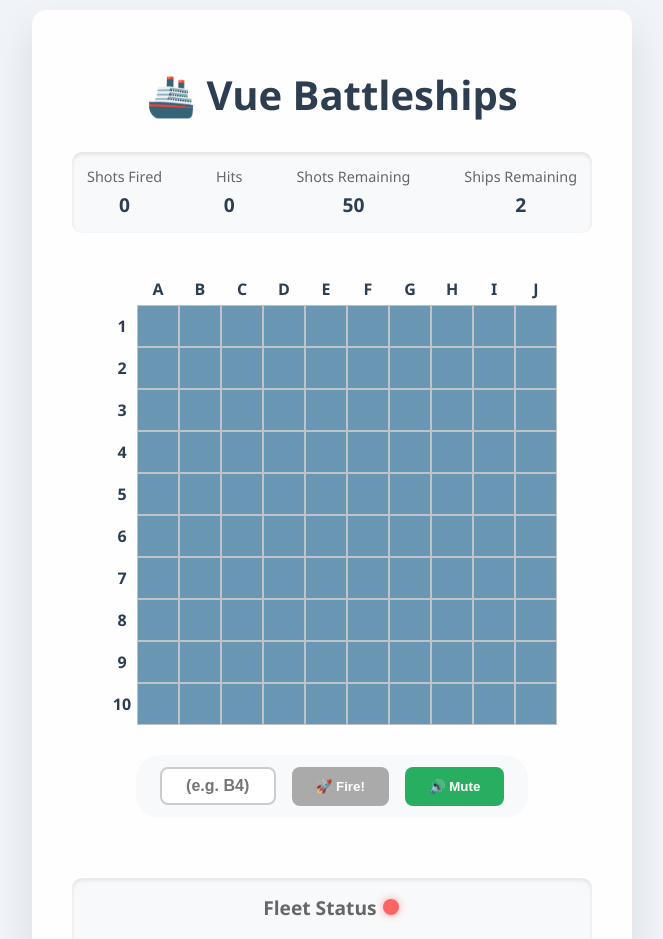
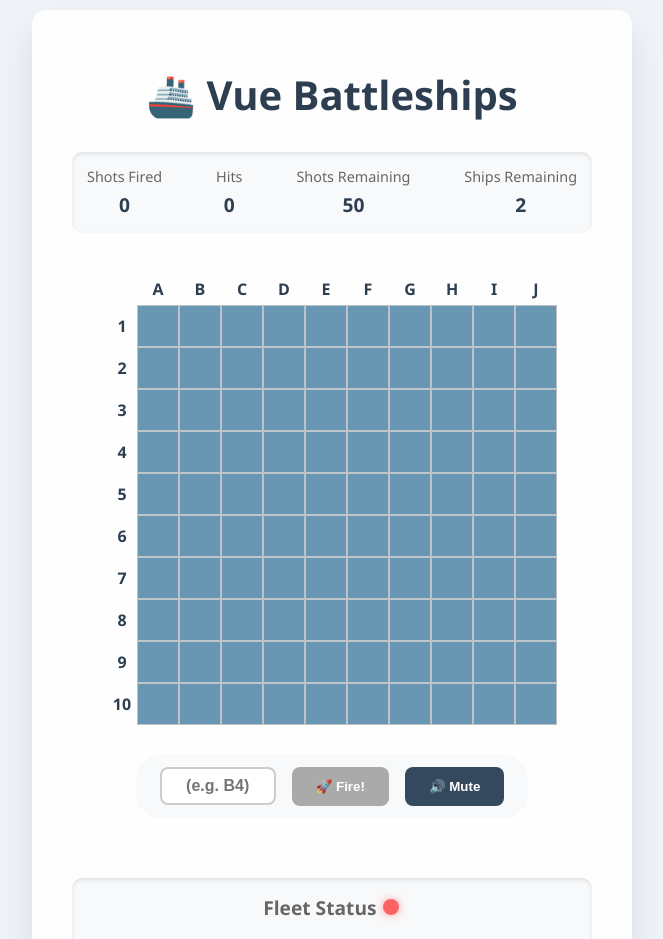
Before and after one commit to rndware/vue-battleships, a Vue app: page /game in a window 1280 px wide. Shown: the top 939 px of the page, without its empty margins (308-971 px from the left). Built offline with nearby package versions, Linux system fonts and the light colour scheme.

Commit message:
feat: update screenshot mute

```diff
--- a/src/assets/css/base.css
+++ b/src/assets/css/base.css
@@ -25,7 +25,6 @@
   --purple-light: #9b59b6;
 
   --green: #27ae60;
-  --green-hover: #1a924c;
   --green-light: #2ecc71;
   --green-filled: #2ecc71;
 
--- a/src/components/atoms/ButtonMute.vue
+++ b/src/components/atoms/ButtonMute.vue
@@ -27,7 +27,7 @@ const getContent = () => {
 
 <style scoped>
 .btn-mute {
-  background-color: var(--green);
+  background-color: var(--mid-blue);
   color: var(--white);
   font-weight: bold;
   border: none;
@@ -38,10 +38,10 @@ const getContent = () => {
 }
 
 .btn-mute:hover {
-  background-color: var(--green-hover);
+  background-color: var(--dark-blue);
 }
 
 .btn-mute:active {
-  background-color: var(--green-filled);
+  background-color: var(--blue-active);
 }
 </style>
--- a/src/components/atoms/GameMessage.vue
+++ b/src/components/atoms/GameMessage.vue
@@ -20,7 +20,7 @@ defineProps<{
   border-radius: 0.5rem;
   font-weight: bold;
   min-height: 2rem;
-  transition: all 0.3s ease;
+  transition: all var(--slow-transition) ease;
   display: flex;
   align-items: center;
   justify-content: center;
```
Also changed, not shown: media/battleships-screenshot.png.
